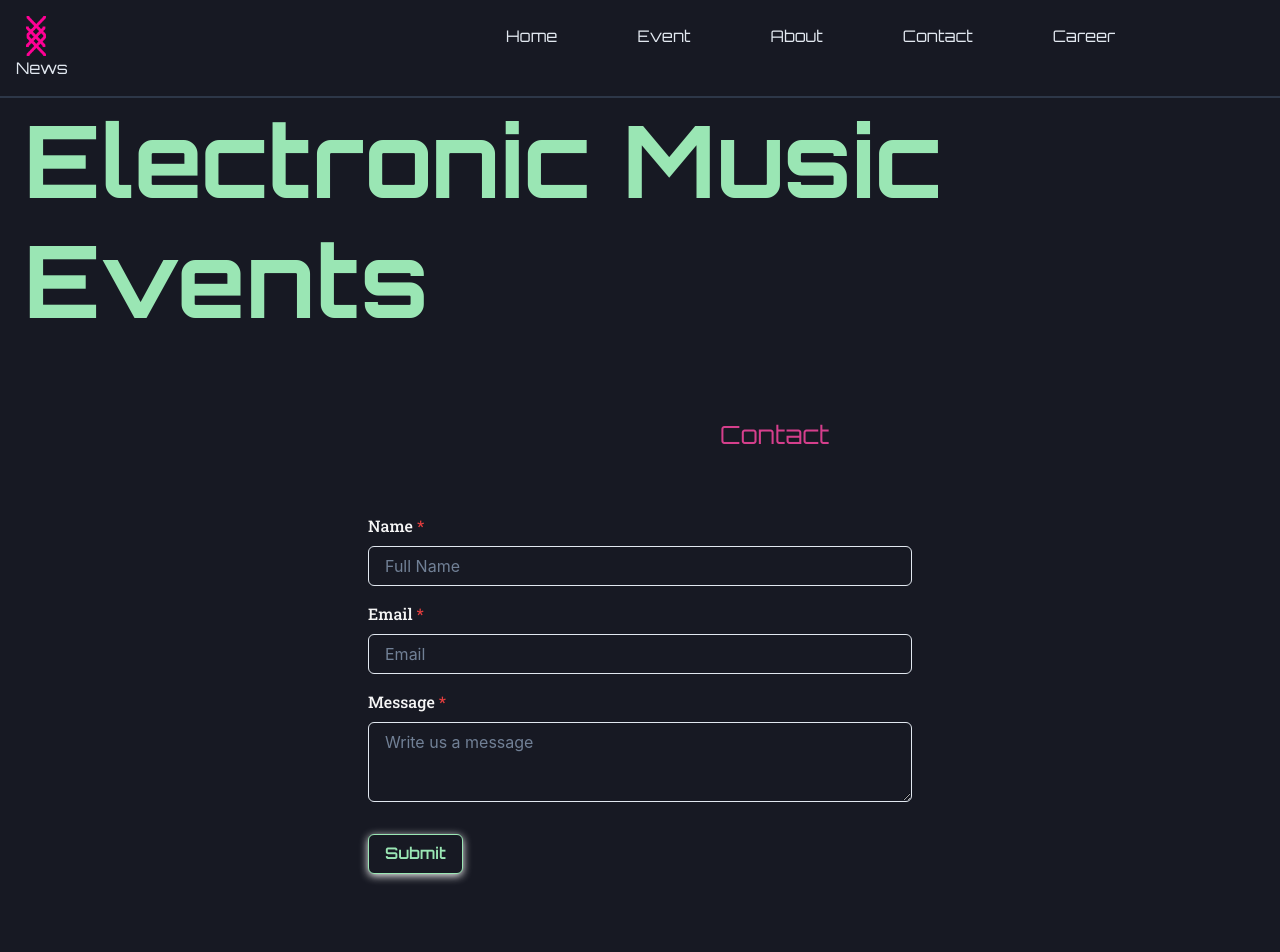
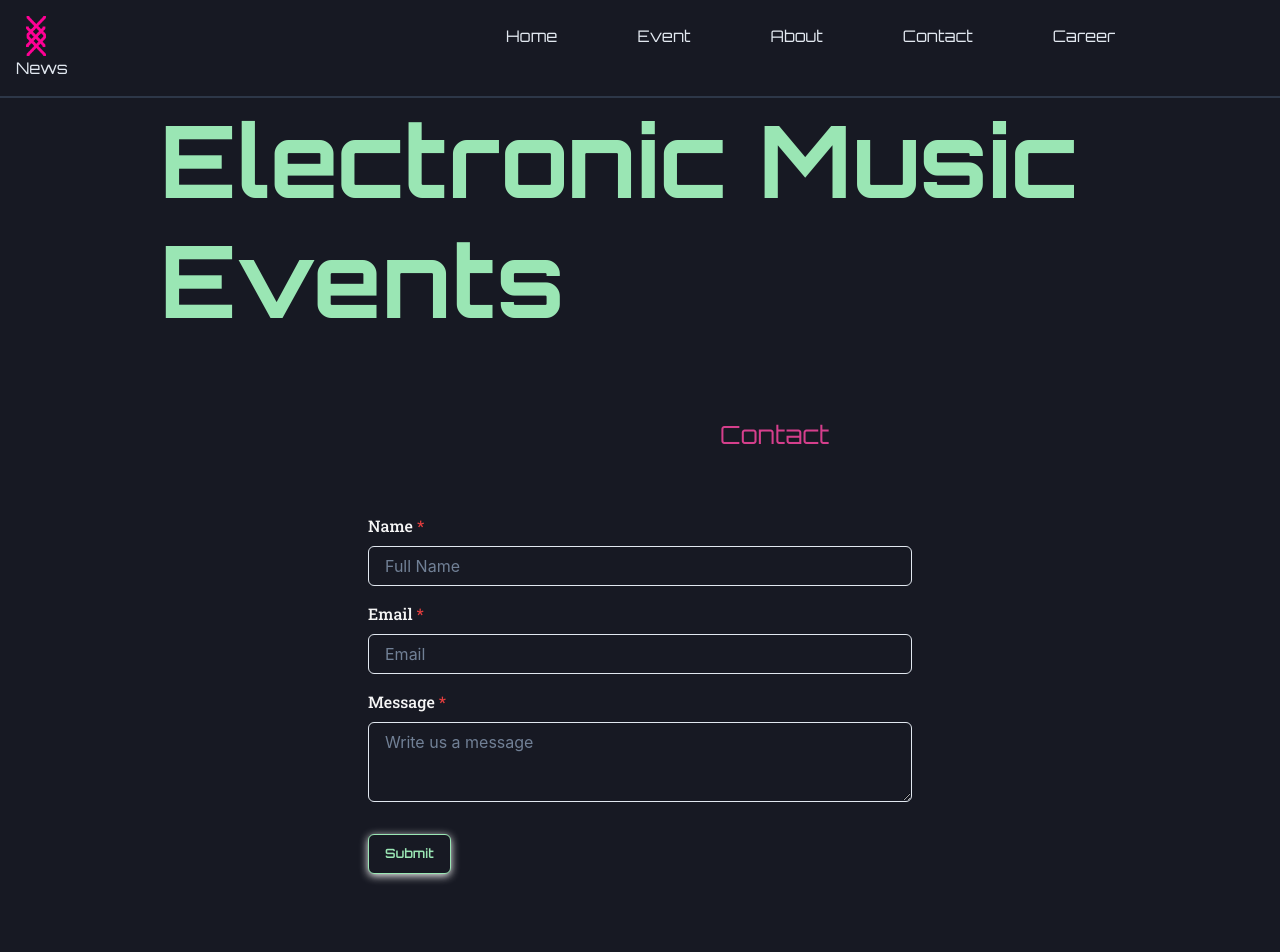
Before and after one commit to XML3/starter-final-project-react, a React (Vite) app: page /contact in a window 1280 px wide. Shown: the top 952 px of the page. Built offline with nearby package versions, Linux system fonts and the light colour scheme; no server answers.

Commit message:
responsive modifications

```diff
--- a/src/pages/ContactPage.jsx
+++ b/src/pages/ContactPage.jsx
@@ -101,7 +101,7 @@ const ContactForm = () => {
             fontSize={{ base: "24px", md: "30px", lg: "50px", xl: "100px" }}
             lineHeight={"1.2"}
             mt={{ base: "1rem", md: "0" }}
-            ml={{ base: "0.5rem", md: "0" }}
+            ml={{ base: "0.5rem", md: "8.5rem" }}
             fontFamily={orbitronFontFamily}
             fontWeight={orbitronWeight.semibold}
           >
@@ -206,6 +206,7 @@ const ContactForm = () => {
             fontWeight={orbitronWeight.medium}
             mt={"2rem"}
             mb={"10rem"}
+            fontSize={{ base: "0.8rem", md: "0.8rem" }}
             //shadow
             border="1px solid"
             borderColor={"green.200"}
```
